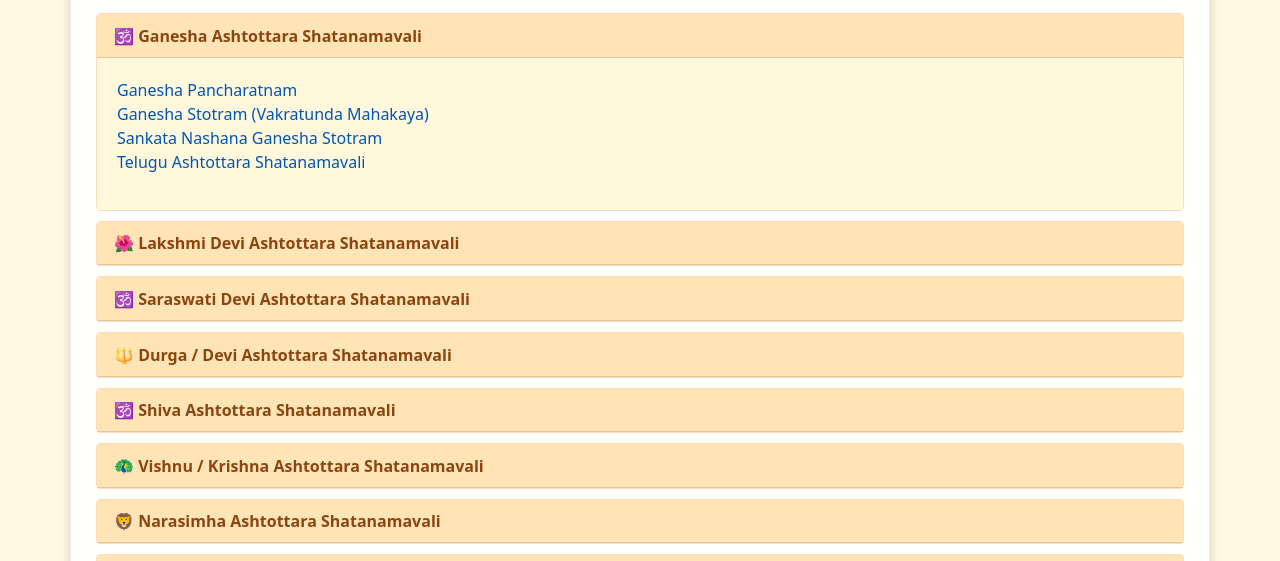
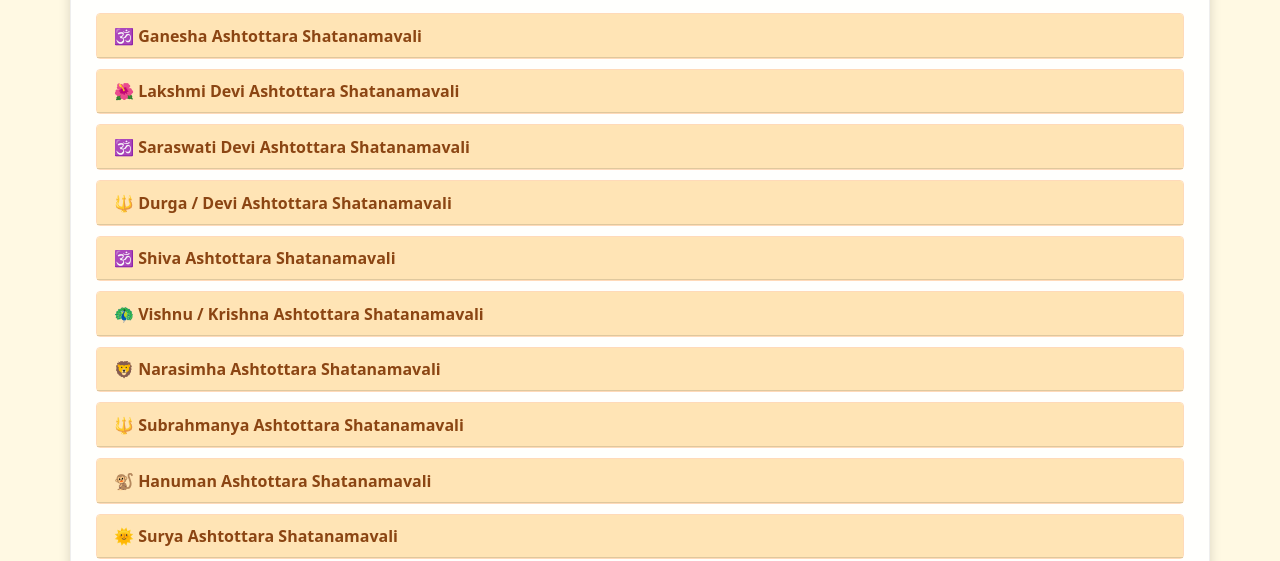
Before and after one commit to SridharSunkara1979/pooja, a plain HTML site: page Ashtottara/index.html in a window 1280 px wide. Shown: the part 199-760 px from the top of the page. Drawn offline with nearby package versions, Linux system fonts and the light colour scheme; a script that the page names is missing.

```diff
--- a/Ashtottara/index.html
+++ b/Ashtottara/index.html
@@ -82,7 +82,7 @@
                         </button>
                     </h5>
                 </div>
-                <div id="collapseGanesha" class="collapse show" aria-labelledby="headingGanesha" data-parent="#stotraAccordion">
+<div id="collapseGanesha" class="collapse" aria-labelledby="headingGanesha" data-parent="#stotraAccordion">
                     <div class="card-body">
                         <ul>
                             <li><a href="ganesha/ganesha_pancharatnam.html">Ganesha Pancharatnam</a></li>
```
